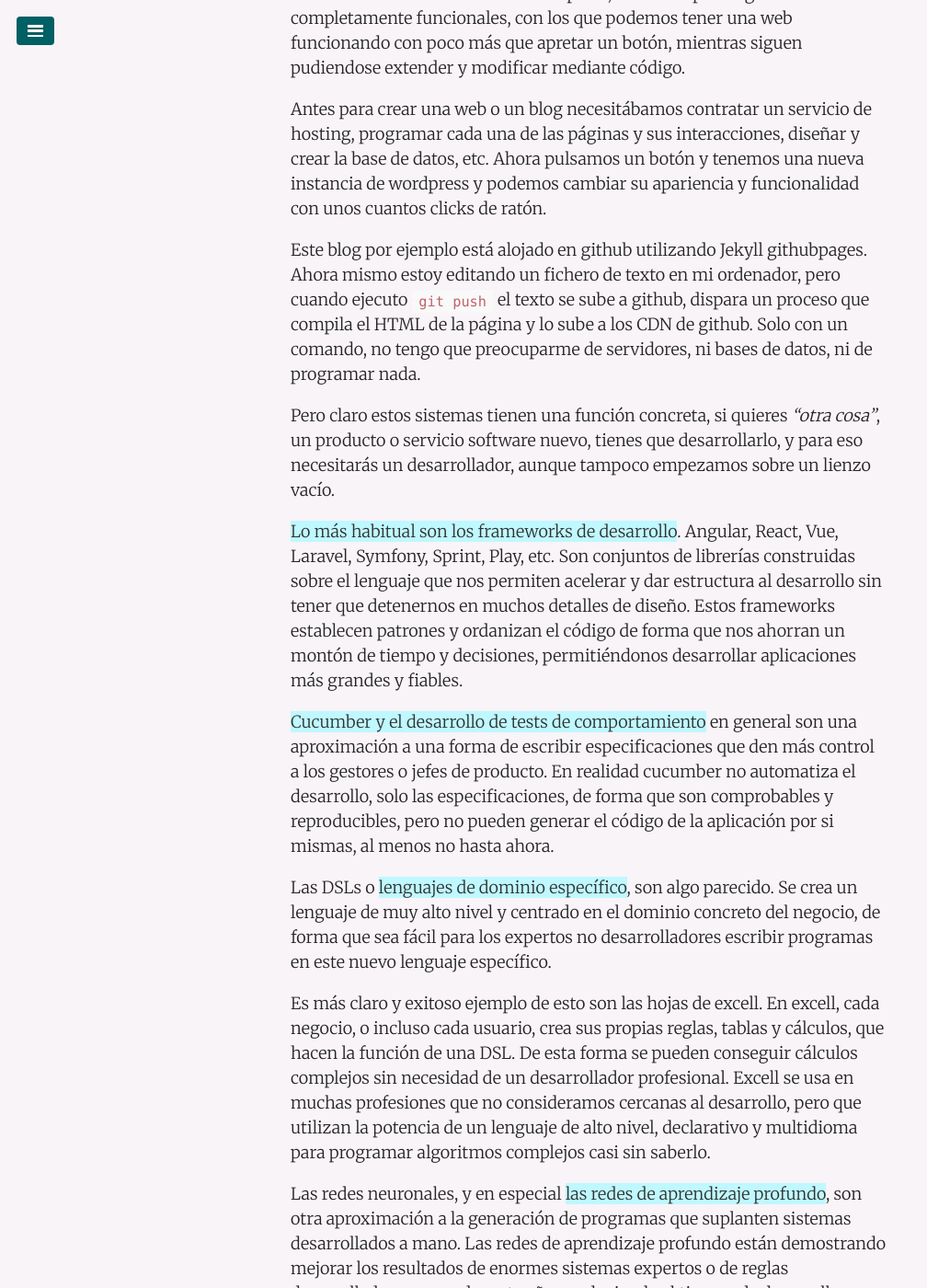
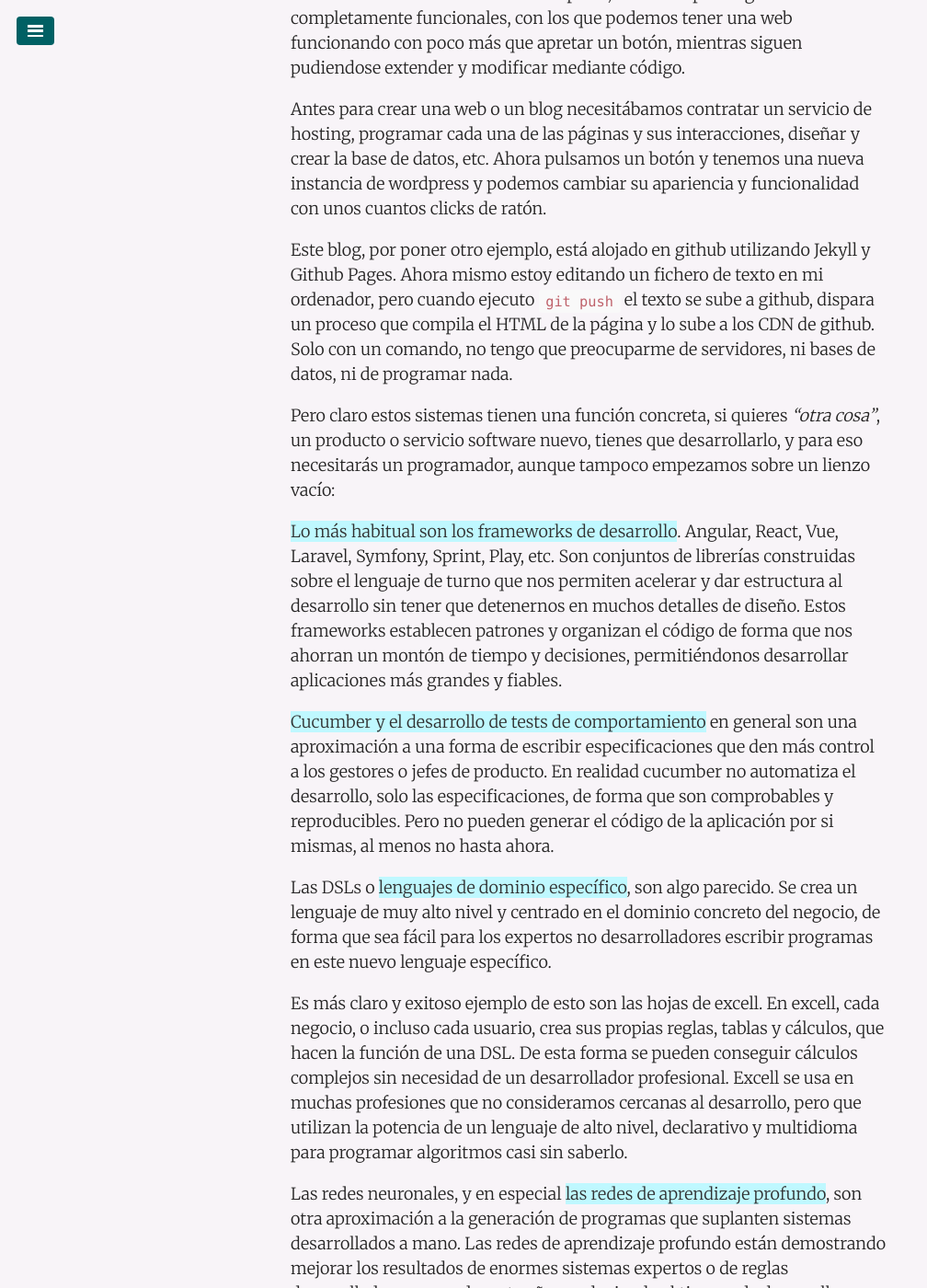
Before and after one commit to juanmirod/juanmirod.github.io, a Jekyll site: the page built from _posts/2017-09-13-desarrollo-automatico.markdown, in a window 1280 px wide and 1400 px high, scrolled down 1369 px. Shown: the whole window at 92% size, without its empty margins (0-1008 px from the left). Built offline with Jekyll 4.4.1, drawn with Linux system fonts in a browser that asks for light colours.

Commit message:
review: automatic development

```diff
--- a/_posts/2017-09-13-desarrollo-automatico.markdown
+++ b/_posts/2017-09-13-desarrollo-automatico.markdown
@@ -24,17 +24,17 @@ El extremo son los CMS como Wordpress, Prestashop o Magento. Sistemas completame
 
 Antes para crear una web o un blog necesitábamos contratar un servicio de hosting, programar cada una de las páginas y sus interacciones, diseñar y crear la base de datos, etc. Ahora pulsamos un botón y tenemos una nueva instancia de wordpress y podemos cambiar su apariencia y funcionalidad con unos cuantos clicks de ratón.
 
-Este blog por ejemplo está alojado en github utilizando Jekyll githubpages. Ahora mismo estoy editando un fichero de texto en mi ordenador, pero cuando ejecuto `git push` el texto se sube a github, dispara un proceso que compila el HTML de la página y lo sube a los CDN de github. Solo con un comando, no tengo que preocuparme de servidores, ni bases de datos, ni de programar nada.
+Este blog, por poner otro ejemplo, está alojado en github utilizando Jekyll y Github Pages. Ahora mismo estoy editando un fichero de texto en mi ordenador, pero cuando ejecuto `git push` el texto se sube a github, dispara un proceso que compila el HTML de la página y lo sube a los CDN de github. Solo con un comando, no tengo que preocuparme de servidores, ni bases de datos, ni de programar nada.
 
-Pero claro estos sistemas tienen una función concreta, si quieres _"otra cosa"_, un producto o servicio software nuevo, tienes que desarrollarlo, y para eso necesitarás un desarrollador, aunque tampoco empezamos sobre un lienzo vacío.
+Pero claro estos sistemas tienen una función concreta, si quieres _"otra cosa"_, un producto o servicio software nuevo, tienes que desarrollarlo, y para eso necesitarás un programador, aunque tampoco empezamos sobre un lienzo vacío:
 
-**Lo más habitual son los frameworks de desarrollo**. Angular, React, Vue, Laravel, Symfony, Sprint, Play, etc. Son conjuntos de librerías construidas sobre el lenguaje que nos permiten acelerar y dar estructura al desarrollo sin tener que detenernos en muchos detalles de diseño. Estos frameworks establecen patrones y ordanizan el código de forma que nos ahorran un montón de tiempo y decisiones, permitiéndonos desarrollar aplicaciones más grandes y fiables.
+**Lo más habitual son los frameworks de desarrollo**. Angular, React, Vue, Laravel, Symfony, Sprint, Play, etc. Son conjuntos de librerías construidas sobre el lenguaje de turno que nos permiten acelerar y dar estructura al desarrollo sin tener que detenernos en muchos detalles de diseño. Estos frameworks establecen patrones y organizan el código de forma que nos ahorran un montón de tiempo y decisiones, permitiéndonos desarrollar aplicaciones más grandes y fiables.
 
-**Cucumber y el desarrollo de tests de comportamiento** en general son una aproximación a una forma de escribir especificaciones que den más control a los gestores o jefes de producto. En realidad cucumber no automatiza el desarrollo, solo las especificaciones, de forma que son comprobables y reproducibles, pero no pueden generar el código de la aplicación por si mismas, al menos no hasta ahora.
+**Cucumber y el desarrollo de tests de comportamiento** en general son una aproximación a una forma de escribir especificaciones que den más control a los gestores o jefes de producto. En realidad cucumber no automatiza el desarrollo, solo las especificaciones, de forma que son comprobables y reproducibles. Pero no pueden generar el código de la aplicación por si mismas, al menos no hasta ahora.
 
 Las DSLs o **lenguajes de dominio específico**, son algo parecido. Se crea un lenguaje de muy alto nivel y centrado en el dominio concreto del negocio, de forma que sea fácil para los expertos no desarrolladores escribir programas en este nuevo lenguaje específico.
 
-Es más claro y exitoso ejemplo de esto son las hojas de excell. En excell, cada negocio, o incluso cada usuario, crea sus propias reglas, tablas y cálculos, que hacen la función de una DSL. De esta forma se pueden conseguir cálculos complejos sin necesidad de un desarrollador profesional. Excell se usa en muchas profesiones que no consideramos cercanas al desarrollo, pero que utilizan la potencia de un lenguaje de alto nivel, declarativo y multidioma para programar algoritmos complejos casi sin saberlo.
+Es más claro y exitoso ejemplo de esto son las hojas de excell. En excell, cada negocio, o incluso cada usuario, crea sus propias reglas, tablas y cálculos, que hacen la función de una DSL. De esta forma se pueden conseguir cálculos complejos sin necesidad de un desarrollador profesional. Excell se usa en muchas profesiones que no consideramos cercanas al desarrollo, pero que utilizan la potencia de un lenguaje de alto nivel, declarativo y multidioma para programar algoritmos casi sin saberlo.
 
 Las redes neuronales, y en especial **las redes de aprendizaje profundo**, son otra aproximación a la generación de programas que suplanten sistemas desarrollados a mano. Las redes de aprendizaje profundo están demostrando mejorar los resultados de enormes sistemas expertos o de reglas desarrollados a mano durante años, reduciendo el tiempo de desarrollo enormemente. Hoy en día, clasifican imágenes, emails, posts en redes sociales, reconocen personas e incluso diseñan piezas de ingeniería que usan menos material y son más resistentes.
 
```
